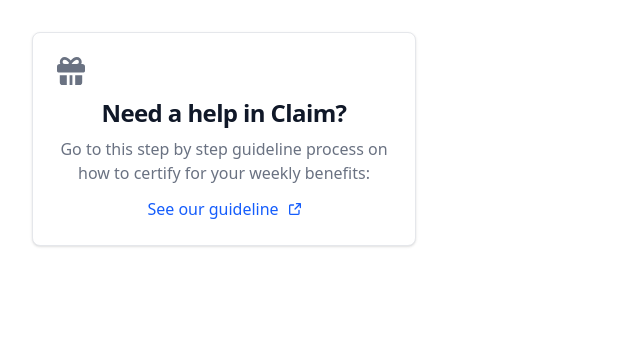
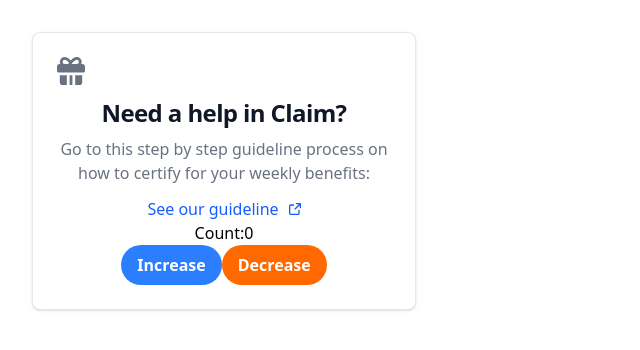
Before and after one commit to Manjula455/repo2, a React (Vite) app in the folder countUseReducer/: page / in a window 1280 px wide. Shown: the top 350 px of the page, without its empty margins (0-640 px from the left). Built offline with nearby package versions, Linux system fonts and the light colour scheme.

Commit message:
use reducer is added

```diff
--- a/countUseReducer/src/App.jsx
+++ b/countUseReducer/src/App.jsx
@@ -1,8 +1,9 @@
-import { useState } from "react";
-
+import { useReducer, useState } from "react";
 import "./App.css";
-
+import { CountReducer } from "./reducer/CountReducer";
+const intialState = { count: 0 };
 function App() {
+  const [state, dispatch] = useReducer(CountReducer, intialState);
   return (
     <div class="max-w-sm p-6 bg-white border border-gray-200 rounded-lg shadow-sm dark:bg-gray-800 dark:border-gray-700">
       <svg
@@ -44,6 +45,21 @@ function App() {
           />
         </svg>
       </a>
+      <h1>Count:{state.count}</h1>
+      <div href="#" class="inline-flex font-medium items-center">
+        <button
+          class="bg-blue-500 hover:bg-blue-700 text-white font-bold py-2 px-4 rounded-full"
+          onClick={() => dispatch({ type: "increase" })}
+        >
+          Increase
+        </button>
+        <button
+          class="bg-orange-500 hover:bg-orange-700 text-white font-bold py-2 px-4 rounded-full"
+          onClick={() => dispatch({ type: "decrease" })}
+        >
+          Decrease
+        </button>
+      </div>
     </div>
   );
 }
--- /dev/null
+++ b/countUseReducer/src/reducer/CountReducer.jsx
@@ -0,0 +1,12 @@
+import React from "react";
+
+export const CountReducer = (state, action) => {
+  switch (action.type) {
+    case "increase":
+      return { count: state.count + 1 };
+    case "decrease":
+      return { count: state.count - 1 };
+    default:
+      return state;
+  }
+};
```
